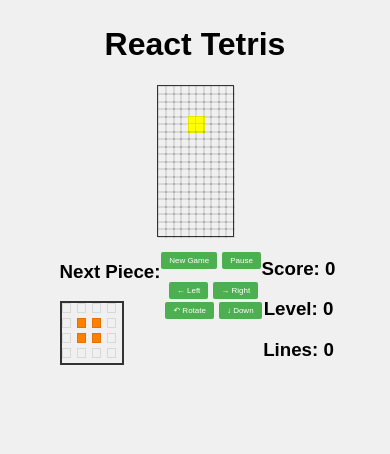
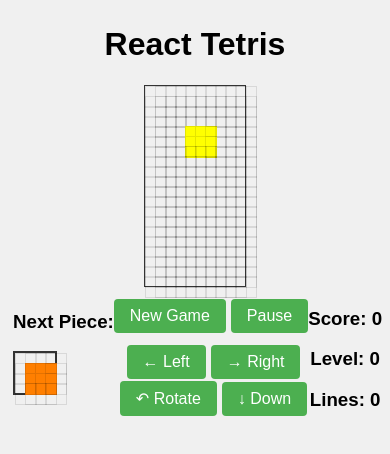
Before and after one commit to Tinkinazoo/Tetris-game, a React app: page / in a window 390 px wide. Shown: the top 454 px of the page. Built offline with nearby package versions, Linux system fonts and the light colour scheme.

Commit message:
Fix Adaptive 2

```diff
--- a/src/components/Cell.tsx
+++ b/src/components/Cell.tsx
@@ -12,8 +12,8 @@ const Cell: React.FC<CellProps> = ({ color }) => {
   return (
     <div
       style={{
-        width: !isMobile ? BLOCK_SIZE : BLOCK_SIZE/2,
-        height: !isMobile ? BLOCK_SIZE : BLOCK_SIZE/2,
+        width: BLOCK_SIZE,
+        height: BLOCK_SIZE,
         backgroundColor: color,
         border: '1px solid rgba(0, 0, 0, 0.1)'
       }}
--- a/src/components/Preview.tsx
+++ b/src/components/Preview.tsx
@@ -27,8 +27,8 @@ const Preview: React.FC<PreviewProps> = ({ nextPiece }) => {
     <div
       style={{
         display: 'grid',
-        gridTemplateRows: `repeat(${NEXT_ROWS}, ${BLOCK_SIZE}px)`,
-        gridTemplateColumns: `repeat(${NEXT_COLS}, ${BLOCK_SIZE}px)`,
+        gridTemplateRows: `repeat(${NEXT_ROWS}, ${BLOCK_SIZE/2}px)`,
+        gridTemplateColumns: `repeat(${NEXT_COLS}, ${BLOCK_SIZE/2}px)`,
         border: '2px solid #333',
         width: 'fit-content',
       }}
--- a/src/game/constants.ts
+++ b/src/game/constants.ts
@@ -1,6 +1,6 @@
 export const COLS = 10;
 export const ROWS = 20;
-export const BLOCK_SIZE = 15; // px
+export const BLOCK_SIZE = 20; // px
 export const NEXT_COLS = 4;
 export const NEXT_ROWS = 4;
 
--- a/src/styles/styles.css
+++ b/src/styles/styles.css
@@ -24,18 +24,6 @@ button {
   font-size: 16px;
 }
 
-@media (max-width: 767px) {
-  button {
-    padding: 4px 8px;
-    background-color: #4CAF50;
-    color: white;
-    border: none;
-    border-radius: 2px;
-    cursor: pointer;
-    font-size: 8px;
-}
-}
-
 button:hover {
   background-color: #45a049;
 }
```
